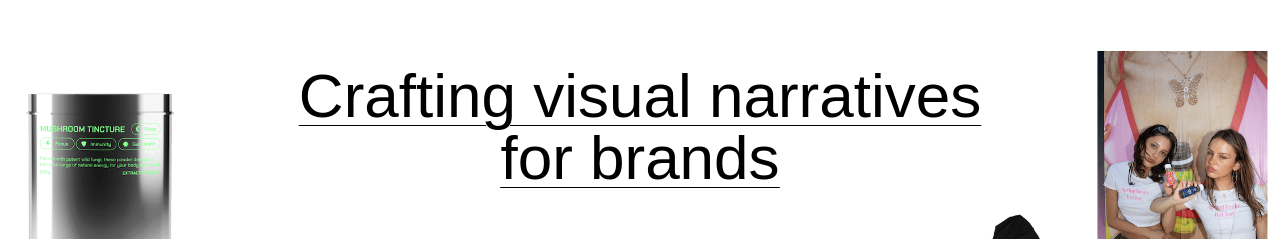
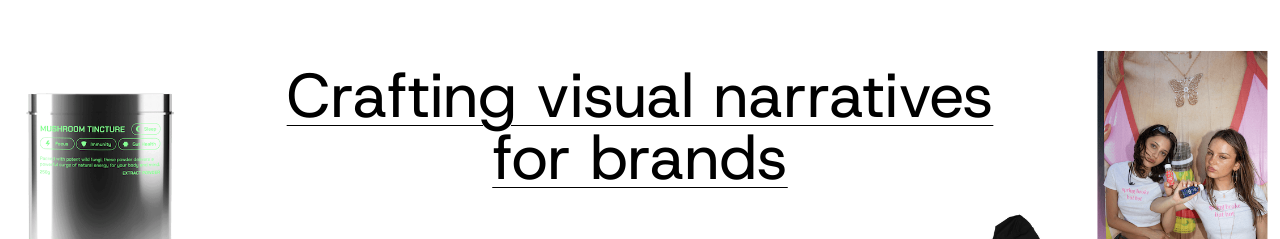
Before and after one commit to SolodkyRoman/julin-tv, a Next.js app: page / in a window 1280 px wide. Shown: the part 405-644 px from the top of the page. Built offline with nearby package versions, Linux system fonts and the light colour scheme; grey boxes are pictures that could not be loaded.

Commit message:
fix font variable usage

```diff
--- a/src/app/globals.css
+++ b/src/app/globals.css
@@ -36,7 +36,7 @@ body {
 }
 
 .carousel-text {
-    font-family: 'Host Grotesk', Arial, sans-serif;
+    font-family: var(--font-host-grotesk);
     font-weight: 400;
     font-style: normal;
     font-size: 62px;
--- a/src/app/layout.tsx
+++ b/src/app/layout.tsx
@@ -10,7 +10,7 @@ export const metadata: Metadata = {
   },
 };
 
-const hostGrotesk = localFont({
+const host_grotesk = localFont({
   src: './fonts/HostGrotesk.ttf',
   display: 'swap',
   variable: '--font-host-grotesk',
@@ -22,8 +22,8 @@ export default function RootLayout({
   children: React.ReactNode;
 }>) {
   return (
-    <html lang='en' className={hostGrotesk.variable}>
-      <body className={hostGrotesk.className + 'antialiased'}>{children}</body>
+    <html lang='en' className={host_grotesk.variable}>
+      <body className={host_grotesk.className + 'antialiased'}>{children}</body>
     </html>
   );
 }
```
